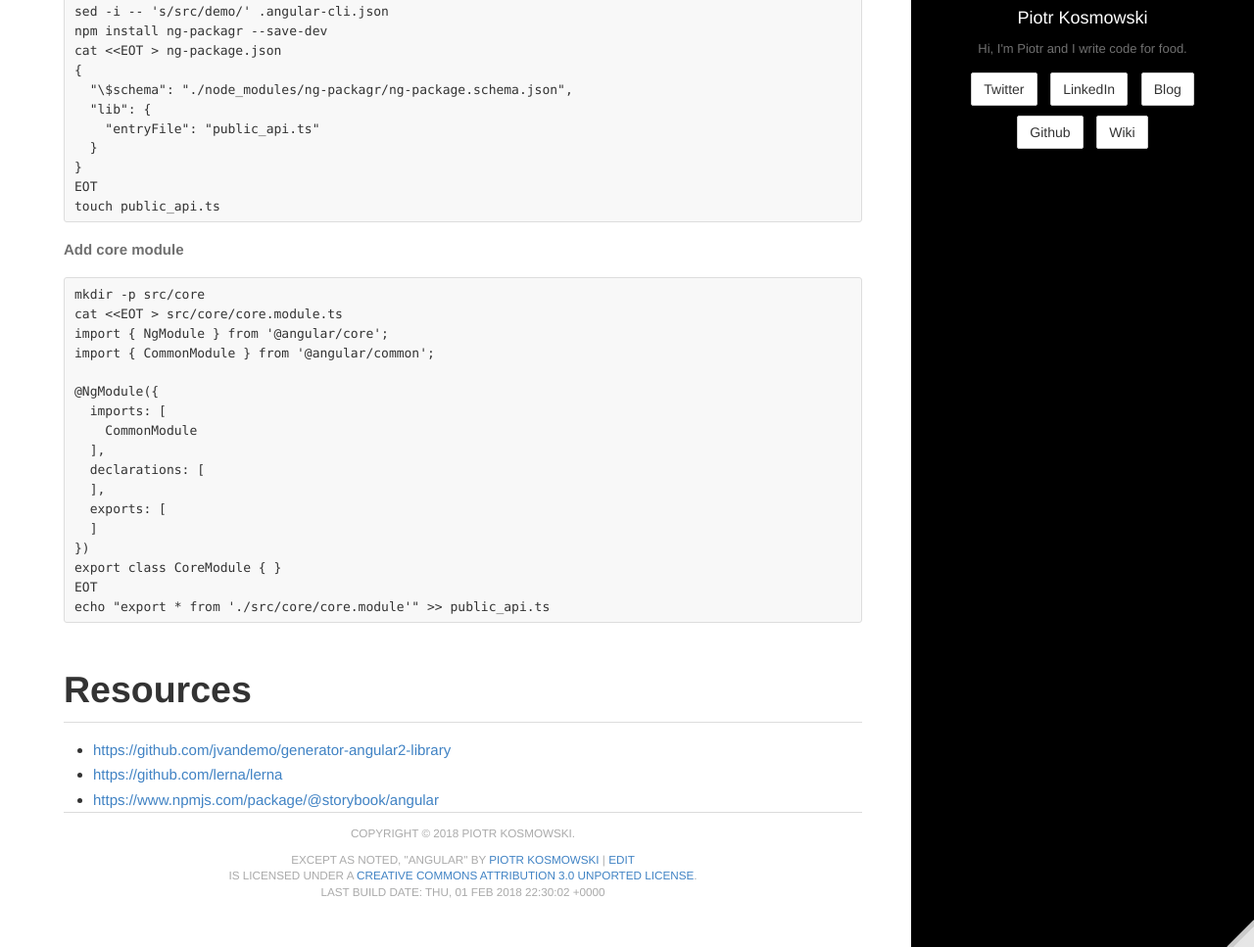
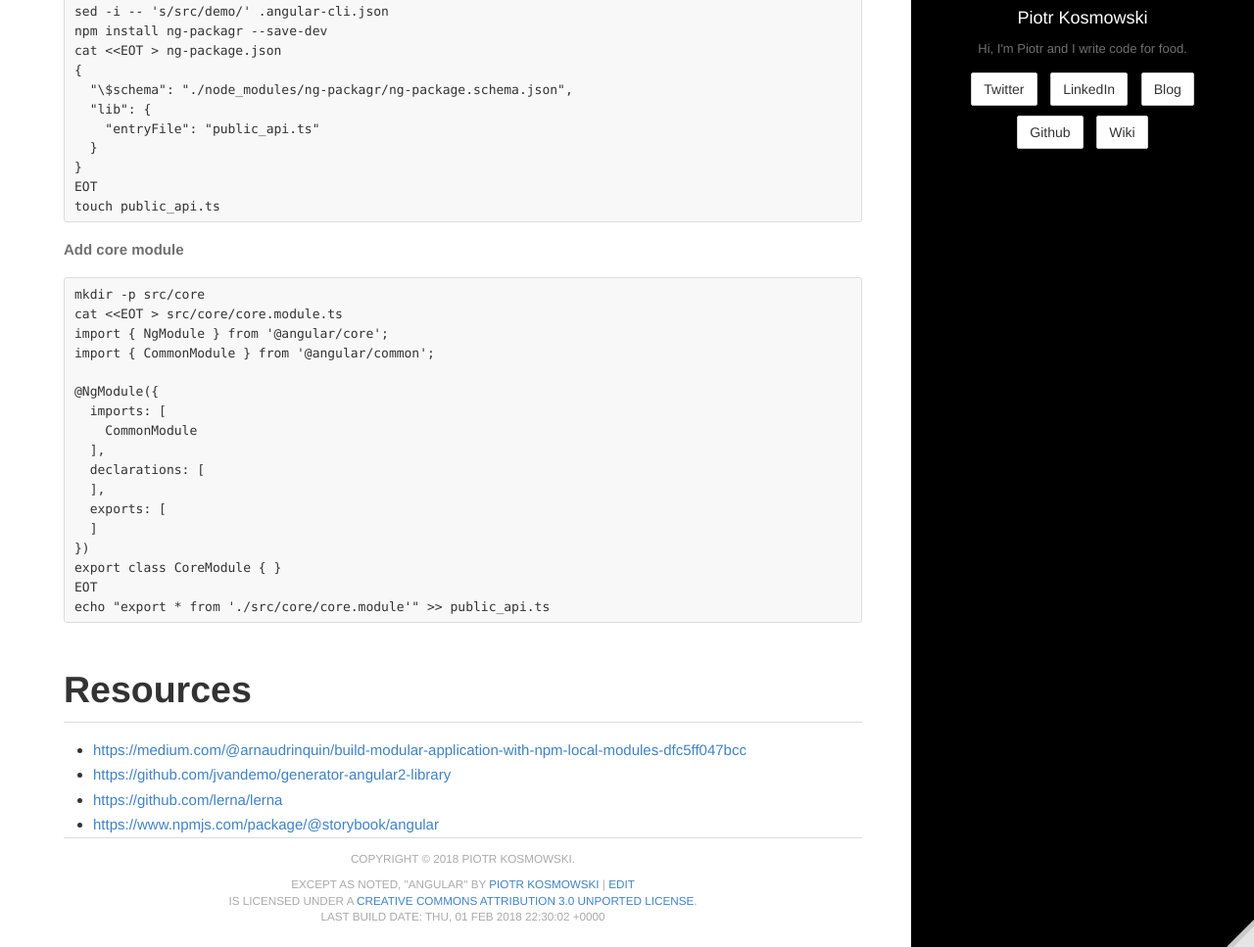
Before and after one commit to kospiotr/kospiotr.github.io, a Jekyll site: the page built from wiki/angular.md, in a window 1280 px wide and 1246 px high, cut to the strip 279-1246 px from the top of the window. Shown: the whole strip at 98% size. Built offline with Jekyll 4.4.1, drawn with Linux system fonts in a browser that asks for light colours; some of the changed lines change nothing that is shown.

Commit message:
Update angular.md

```diff
--- a/wiki/angular.md
+++ b/wiki/angular.md
@@ -52,6 +52,7 @@ echo "export * from './src/core/core.module'" >> public_api.ts
 
 # Resources
 
+* [https://medium.com/@arnaudrinquin/build-modular-application-with-npm-local-modules-dfc5ff047bcc](https://medium.com/@arnaudrinquin/build-modular-application-with-npm-local-modules-dfc5ff047bcc)
 * [https://github.com/jvandemo/generator-angular2-library](https://github.com/jvandemo/generator-angular2-library)
 * [https://github.com/lerna/lerna](https://github.com/lerna/lerna)
 * [https://www.npmjs.com/package/@storybook/angular](https://www.npmjs.com/package/@storybook/angular)
```
